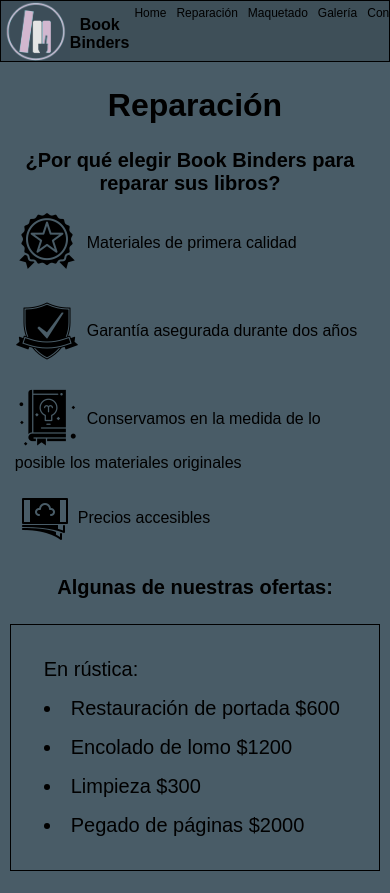
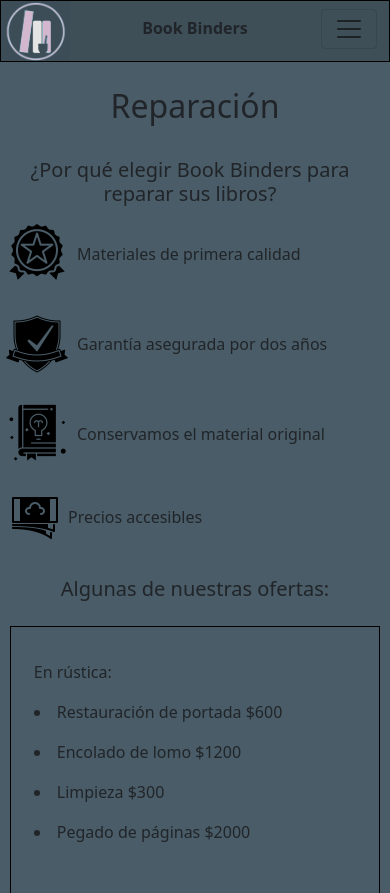
Before and after one commit to LucasSansberro/Book-Binders, a plain HTML site: page reparacion.html in a window 390 px wide. Shown: the top 893 px of the page. Drawn offline with nearby package versions, Linux system fonts and the light colour scheme.

Commit message:
Solución de varios problemas en anchos

```diff
--- a/reparacion.html
+++ b/reparacion.html
@@ -5,6 +5,7 @@
 	<meta name="viewport" content="width=device-width, initial-scale=1">
 	<title>Book Binders | Reparación</title>
 	<link rel="stylesheet" href="style.css">
+	<link href="https://cdn.jsdelivr.net/npm/bootstrap@5.0.2/dist/css/bootstrap.min.css" rel="stylesheet" integrity="sha384-EVSTQN3/azprG1Anm3QDgpJLIm9Nao0Yz1ztcQTwFspd3yD65VohhpuuCOmLASjC" crossorigin="anonymous">
 	<link rel="icon" href="img/favicon.ico">
 </head>
 <body>
@@ -12,16 +13,20 @@
 	<header class="header-nav">
 		<img class="logo" src="img/logo-book-binders.png" alt="Logotipo Book Binders">
 		<p class="titulo"> Book Binders </p>
-		<img src="img/desplegable.png" alt="" class="desplegable-header"> <!-- Placeholder del desplegable -->
-		<nav class="links">
-			<ul>
-		 	 	<li><a class="link-header" href="index.html">Home</a></li>
-		 		<li><a class="link-header" href="reparacion.html">Reparación</a></li>
-	 	 		<li><a class="link-header" href="maquetado.html">Maquetado</a></li>
-		 		<li><a class="link-header" href="galeria.html">Galería</a></li>
-	 	 		<li><a class="link-header" href="contacto.html">Contacto</a></li>
-	 	 	</ul>
-	 	</nav>
+		<nav class="navbar navbar-expand-lg navbar-light">
+  			<div class="container-fluid justify-content-end">
+    			<button class="navbar-toggler" type="button" data-bs-toggle="collapse" data-bs-target="#navbarNav" aria-controls="navbarNav" aria-expanded="false" aria-label="Toggle navigation"><span class="navbar-toggler-icon"></span></button>
+    			<div class="collapse navbar-collapse justify-content-end links" id="navbarNav">
+      				<ul class="navbar-nav text-end">
+        				<li class="nav-item"><a class="nav-link active" aria-current="page" href="index.html">Home</a></li>
+        				<li class="nav-item"><a class="nav-link" href="reparacion.html">Reparación</a></li>
+        				<li class="nav-item"><a class="nav-link" href="maquetado.html">Maquetado</a></li>
+        				<li class="nav-item"><a class="nav-link" href="galeria.html">Galería</a></li>
+        				<li class="nav-item"><a class="nav-link" href="contacto.html">Contacto</a></li>
+      				</ul>
+    			</div>
+  			</div>
+		</nav>
 	</header>
 
 	<section class="reparacion-maquetado">
@@ -29,8 +34,8 @@
 		<h2 class="subtitulo-reparacion-maquetado">¿Por qué elegir Book Binders para reparar sus libros?</h2>
 		<ul class="lista-reparacion-maquetado">
 			<li class="li-calidad">Materiales de primera calidad</li>
-			<li class="li-garantia">Garantía asegurada durante dos años</li>
-			<li class="li-libro">Conservamos en la medida de lo posible los materiales originales</li>
+			<li class="li-garantia">Garantía asegurada por dos años</li>
+			<li class="li-libro">Conservamos el material original</li>
 			<li class="li-precio">Precios accesibles</li>
 		</ul>
 		<h3 class="ofertas-titulo">Algunas de nuestras ofertas:</h3>
@@ -94,5 +99,6 @@
 		</div>
 	</footer>
 
+<script src="https://cdn.jsdelivr.net/npm/bootstrap@5.1.3/dist/js/bootstrap.bundle.min.js" integrity="sha384-ka7Sk0Gln4gmtz2MlQnikT1wXgYsOg+OMhuP+IlRH9sENBO0LRn5q+8nbTov4+1p" crossorigin="anonymous"></script>
 </body>
 </html>
--- a/style.css
+++ b/style.css
@@ -66,7 +66,7 @@ li {
 
 @media only screen and (max-width: 1200px) {
 
-	.header-nav {
+	.header-nav {;
 		align-items: start;}
 	.logo {
 		height:60px;
@@ -77,7 +77,8 @@ li {
 		margin-top: 15px;
 	}
 
-	.links ul {font-size: 0.75em;}
+	.links ul {
+		font-size: 0.75em;}
 }
 
 /*Header*/
@@ -341,7 +342,7 @@ footer {
 }
 
 .lista-reparacion-maquetado {
-	width: 800px;
+	width: 850px;
 	margin: 0 auto;
 	font-size: 1.5em;
 	list-style: none;
@@ -405,7 +406,7 @@ footer {
 .caja-oferta {
 	padding: 25px;
 	list-style-position: inside;
-	width: 390px;
+	width: 450px;
 	border: 1px black solid;
 	font-size: 1.25em;
 }
@@ -422,6 +423,7 @@ footer {
 	padding-bottom: 25px;
 	text-align: center;
 	font-size: 2em;
+	margin-bottom: 0px;
 }
 
 /*reparacion.html y maquetado.html - Mobile */
@@ -439,7 +441,8 @@ footer {
 
 .lista-reparacion-maquetado {
 	font-size: 1em;
-	width: 95%;
+	width: 100%;
+	padding-left: 0px;
 }
 
 .ofertas-titulo {
@@ -452,8 +455,14 @@ footer {
 
 .caja-oferta {
 	width: 95%;
-	font-size: 1.25em;
+	font-size: 1em;
 	margin-bottom: 25px;
+	padding-left: 0px;
+	padding-right: 0px;
+}
+
+.caja-oferta ul {
+	padding-left: 15px;
 }
 
 .ofertas-fin {
```
Also changed, not shown: contacto.html (+16 -10 lines), galeria.html (+16 -10 lines), index.html (+0 -15 lines), maquetado.html (+16 -10 lines).
